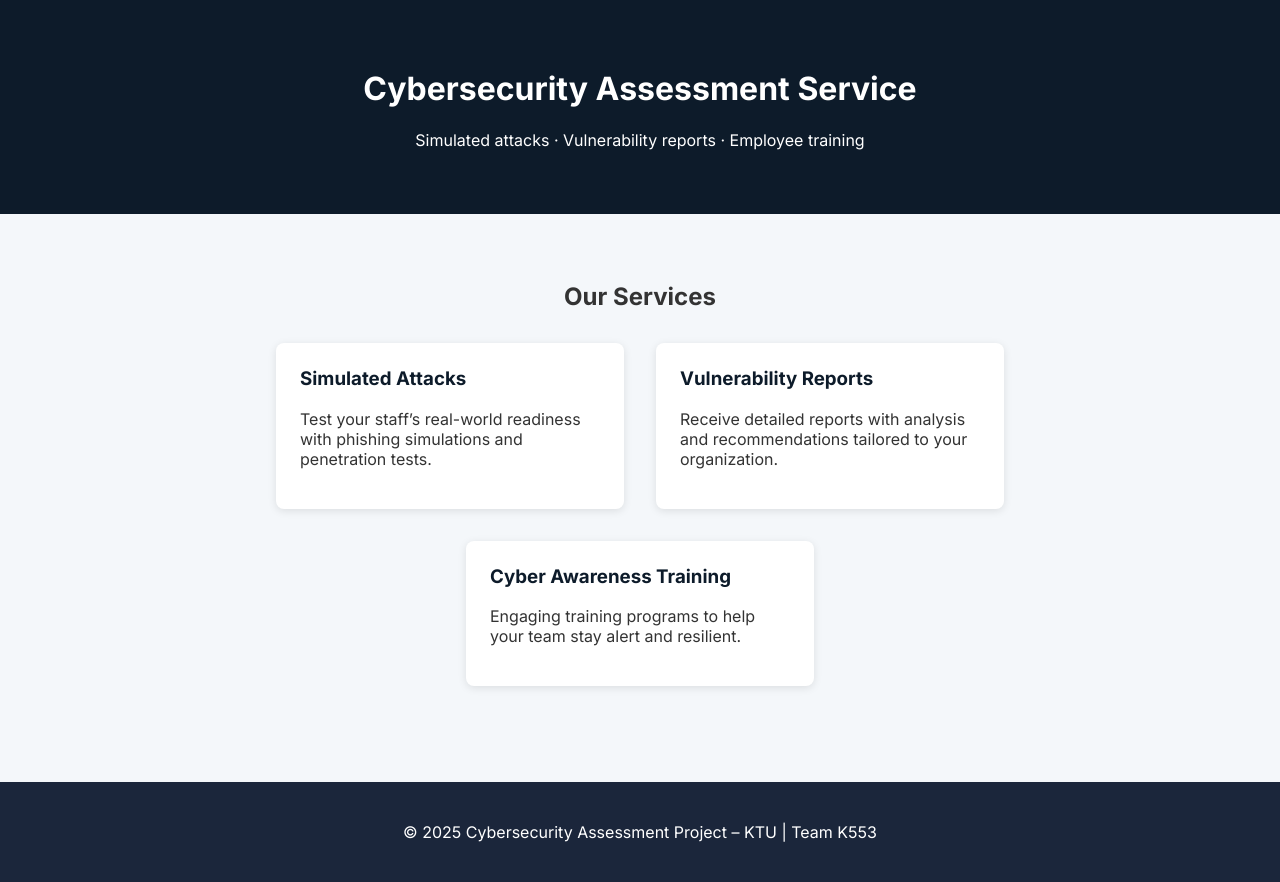
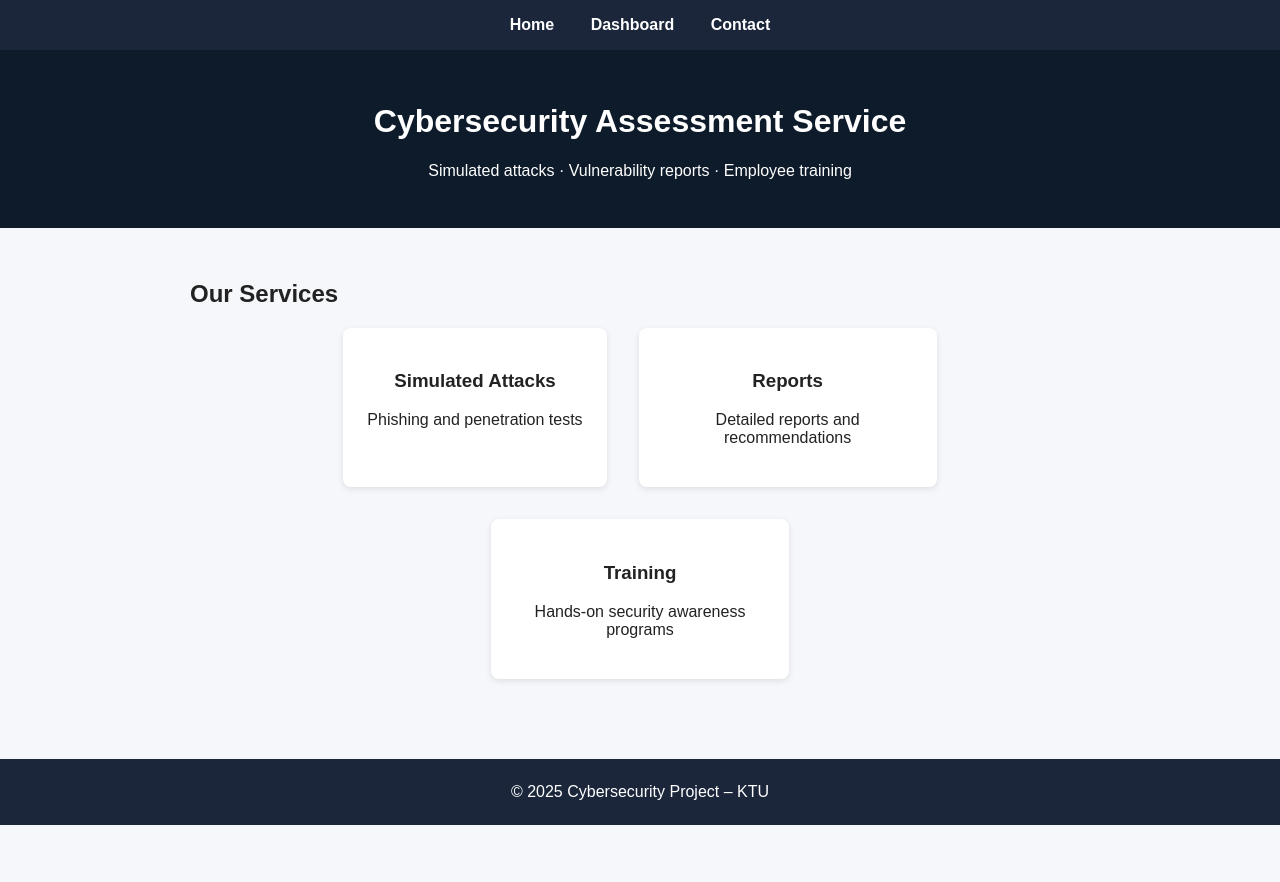
Before and after one commit to DeiLau5556/cybersecurity-assessment, a plain HTML site: page index.html in a window 1280 px wide. After the commit the page ends 825 px from the top, so only its background shows below. Drawn offline with Linux system fonts and the light colour scheme.

Commit message:
Add files via upload

```diff
--- a/index.html
+++ b/index.html
@@ -6,40 +6,31 @@
   <meta name="viewport" content="width=device-width, initial-scale=1.0"/>
   <title>Cybersecurity Assessment Service</title>
   <link rel="stylesheet" href="style.css" />
-  <link href="https://fonts.googleapis.com/css2?family=Inter:wght@400;700&display=swap" rel="stylesheet">
 </head>
 <body>
+  <nav>
+    <div class="container">
+      <a href="index.html">Home</a>
+      <a href="dashboard.html">Dashboard</a>
+      <a href="contact.html">Contact</a>
+    </div>
+  </nav>
   <header>
     <div class="container">
       <h1>Cybersecurity Assessment Service</h1>
       <p>Simulated attacks · Vulnerability reports · Employee training</p>
     </div>
   </header>
-
   <section class="features">
     <div class="container">
       <h2>Our Services</h2>
       <div class="cards">
-        <div class="card">
-          <h3>Simulated Attacks</h3>
-          <p>Test your staff’s real-world readiness with phishing simulations and penetration tests.</p>
-        </div>
-        <div class="card">
-          <h3>Vulnerability Reports</h3>
-          <p>Receive detailed reports with analysis and recommendations tailored to your organization.</p>
-        </div>
-        <div class="card">
-          <h3>Cyber Awareness Training</h3>
-          <p>Engaging training programs to help your team stay alert and resilient.</p>
-        </div>
+        <div class="card"><h3>Simulated Attacks</h3><p>Phishing and penetration tests</p></div>
+        <div class="card"><h3>Reports</h3><p>Detailed reports and recommendations</p></div>
+        <div class="card"><h3>Training</h3><p>Hands-on security awareness programs</p></div>
       </div>
     </div>
   </section>
-
-  <footer>
-    <div class="container">
-      <p>&copy; 2025 Cybersecurity Assessment Project – KTU | Team K553</p>
-    </div>
-  </footer>
+  <footer><div class="container">&copy; 2025 Cybersecurity Project – KTU</div></footer>
 </body>
 </html>
--- a/style.css
+++ b/style.css
@@ -1,32 +1,43 @@
 
 body {
-  font-family: 'Inter', sans-serif;
+  font-family: Arial, sans-serif;
   margin: 0;
-  padding: 0;
-  background: #f4f7fa;
-  color: #333;
+  background: #f5f7fa;
+  color: #222;
+}
+
+nav {
+  background: #1b263b;
+  padding: 1em 0;
+  text-align: center;
+}
+
+nav .container a {
+  color: #fff;
+  margin: 0 1em;
+  text-decoration: none;
+  font-weight: bold;
+}
+
+nav .container a.active {
+  text-decoration: underline;
 }
 
 header {
   background: #0d1b2a;
   color: white;
-  padding: 3rem 0;
+  padding: 2em 0;
   text-align: center;
 }
 
 .container {
   width: 90%;
-  max-width: 1000px;
+  max-width: 900px;
   margin: auto;
 }
 
 .features {
-  padding: 3rem 0;
-}
-
-.features h2 {
-  text-align: center;
-  margin-bottom: 2rem;
+  padding: 2em 0;
 }
 
 .cards {
@@ -38,22 +49,40 @@ header {
 
 .card {
   background: white;
+  padding: 1.5em;
+  box-shadow: 0 2px 6px rgba(0,0,0,0.1);
   border-radius: 8px;
-  padding: 1.5rem;
-  box-shadow: 0 2px 8px rgba(0, 0, 0, 0.1);
-  flex: 1 1 280px;
-  max-width: 300px;
-}
-
-.card h3 {
-  margin-top: 0;
-  color: #0d1b2a;
+  max-width: 250px;
+  text-align: center;
 }
 
 footer {
   background: #1b263b;
   color: white;
+  padding: 1.5em 0;
   text-align: center;
-  padding: 1.5rem 0;
-  margin-top: 3rem;
+  margin-top: 3em;
 }
+
+.contact-form {
+  display: flex;
+  flex-direction: column;
+  gap: 1em;
+}
+
+.contact-form input, .contact-form textarea {
+  padding: 0.8em;
+  font-size: 1em;
+  border-radius: 4px;
+  border: 1px solid #ccc;
+}
+
+.contact-form button {
+  padding: 0.8em;
+  background: #1b263b;
+  color: white;
+  border: none;
+  border-radius: 4px;
+  font-size: 1em;
+  cursor: pointer;
+}
```
Also changed, not shown: contact.html (added, +33 -0 lines), dashboard.html (added, +44 -0 lines).
